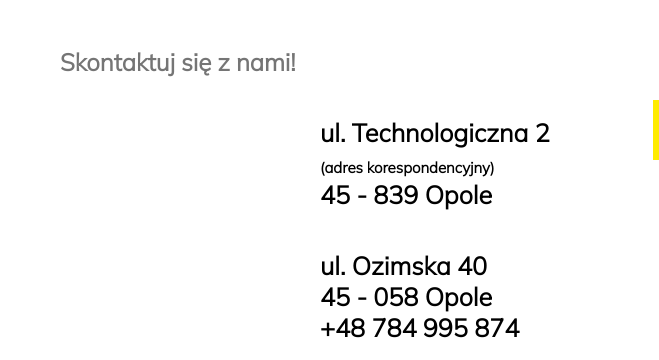
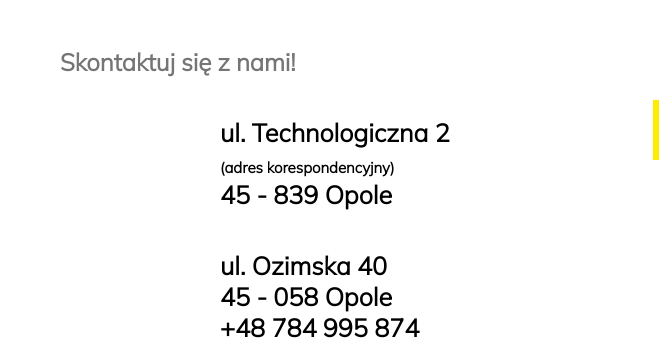
Before and after one commit to nauka-backup/linea, a plain HTML site: page index.html in a window 768 px wide. Shown: the part 560-920 px from the top of the page, 0-659 px from the left. Drawn offline with nearby package versions, Linux system fonts and the light colour scheme.

Commit message:
styles 6

```diff
--- a/main.css
+++ b/main.css
@@ -332,10 +332,10 @@ a {
         width: 90vw;
     }
     .contact-section-address {
-        margin-left: 300px;
+        margin-left: 200px;
         flex-direction: column;
         flex-wrap: wrap;
-        width: 300px;
+        width: 280px;
     }
     .contact-section-address > div > span {
         font-size: 15px;
```
